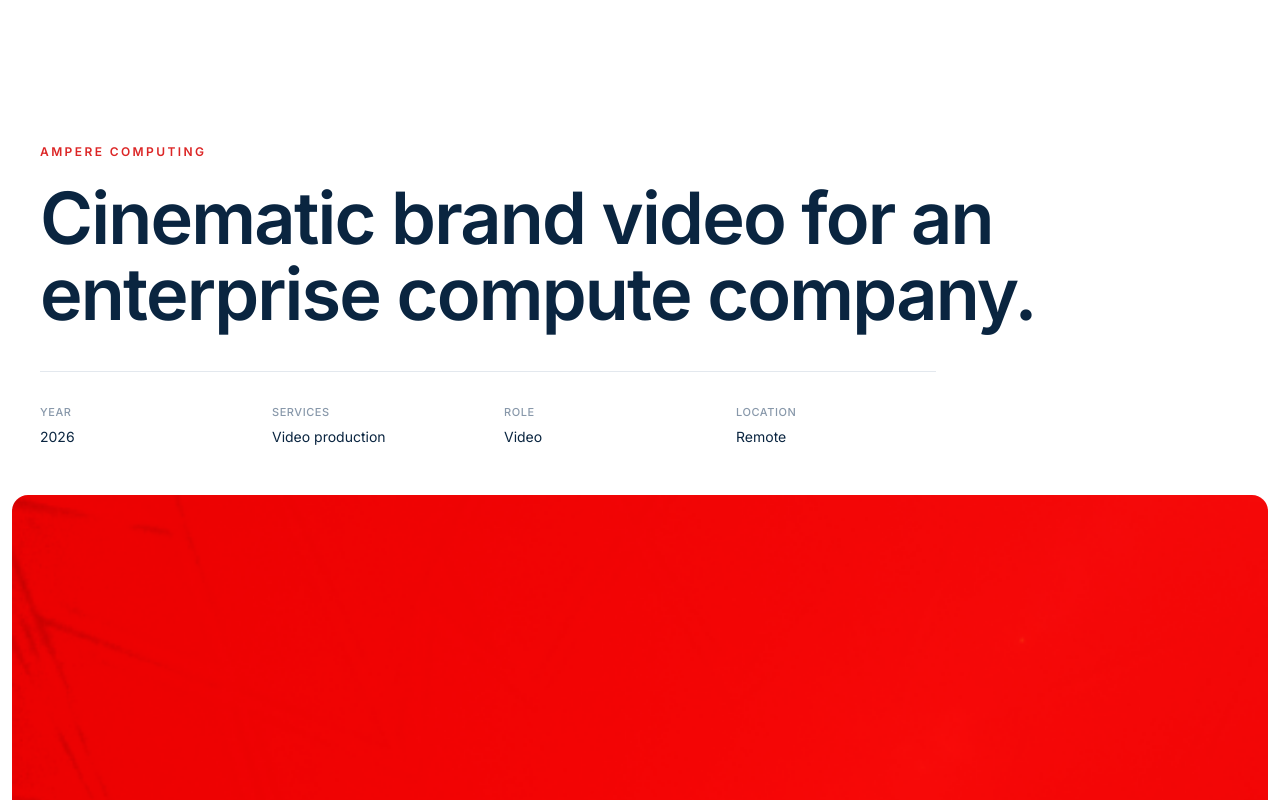
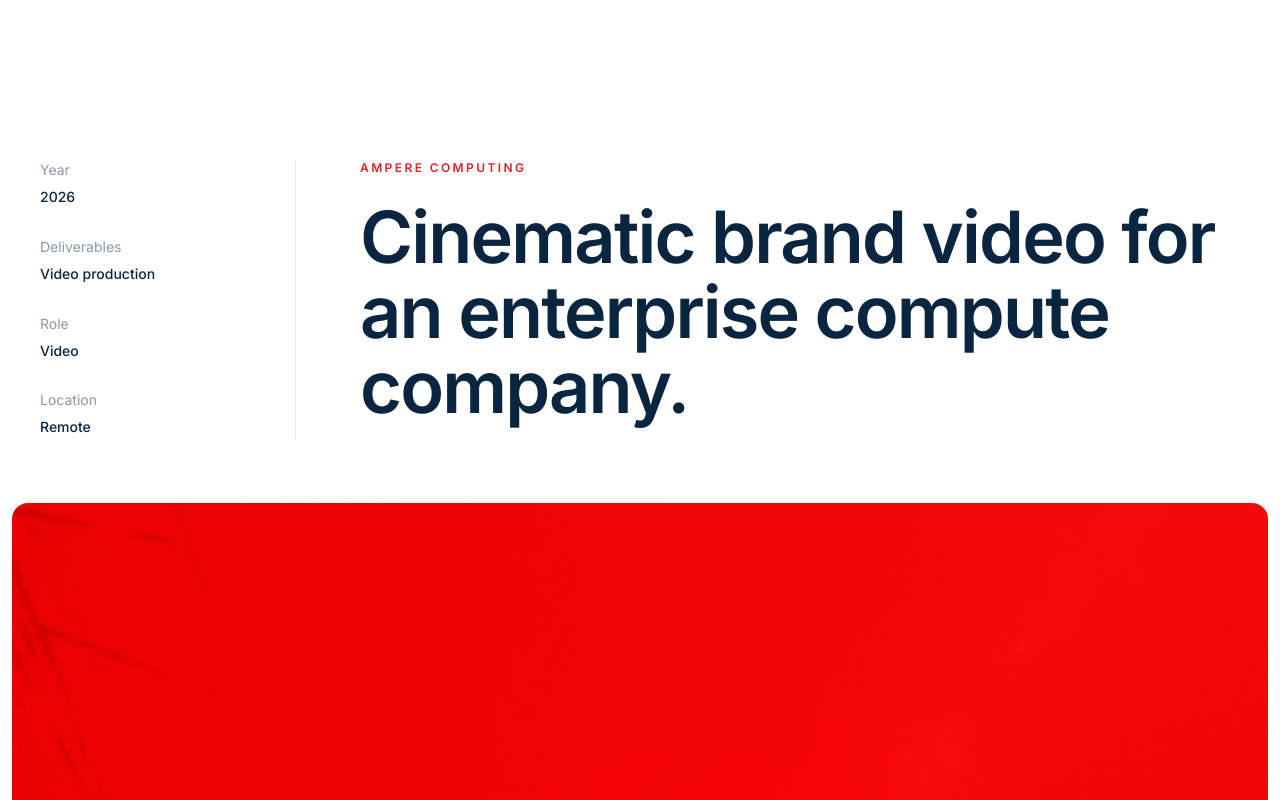
Before and after one commit to jamil-theready/the-ready-consult-website, a Next.js app: page /work/ampere in a window 1280 px wide. Shown: the top 800 px of the page. Built offline with nearby package versions, Linux system fonts and the light colour scheme.

Commit message:
style: Analogue-style hero — left meta rail + giant headline

```diff
--- a/src/components/work/BlockHero.tsx
+++ b/src/components/work/BlockHero.tsx
@@ -1,10 +1,10 @@
 import type { CaseMeta, Media } from "@/lib/work-types";
 
-function MetaItem({ label, value }: { label: string; value: string }) {
+function RailItem({ label, children }: { label: string; children: React.ReactNode }) {
   return (
     <div>
-      <dt className="text-[11px] font-medium uppercase tracking-wider text-gray-400">{label}</dt>
-      <dd className="mt-1.5 text-sm text-navy">{value}</dd>
+      <p className="text-sm text-gray-400">{label}</p>
+      <div className="mt-1.5 text-sm font-medium text-navy leading-relaxed">{children}</div>
     </div>
   );
 }
@@ -13,25 +13,36 @@
   client, headline, meta, media,
 }: { client: string; headline: string; meta: CaseMeta; media: Media }) {
   return (
-    <header className="pt-32 sm:pt-36 pb-8">
-      <div className="max-w-[1400px] mx-auto px-6 sm:px-10">
-        <p className="text-xs font-semibold uppercase tracking-[0.2em] text-blue">{client}</p>
-        <h1 className="mt-5 max-w-5xl text-4xl sm:text-6xl lg:text-7xl font-semibold text-navy leading-[1.05] tracking-tight">
-          {headline}
-        </h1>
-        <dl className="mt-10 grid grid-cols-2 md:grid-cols-4 gap-x-8 gap-y-6 border-t border-gray-200 pt-8 max-w-4xl">
-          <MetaItem label="Year" value={meta.year} />
-          <MetaItem label="Services" value={meta.services.join(", ")} />
-          {meta.role && <MetaItem label="Role" value={meta.role} />}
-          {meta.location && <MetaItem label="Location" value={meta.location} />}
-        </dl>
+    <header className="pt-36 sm:pt-40 pb-16">
+      <div className="max-w-[1400px] mx-auto px-6 sm:px-10 flex flex-col md:flex-row gap-10 md:gap-16">
+        {/* Left meta rail */}
+        <aside className="md:w-56 lg:w-64 shrink-0 md:border-r md:border-gray-200 md:pr-10 space-y-7">
+          <RailItem label="Year">{meta.year}</RailItem>
+          <RailItem label="Deliverables">
+            <ul className="space-y-0.5">
+              {meta.services.map((s, i) => <li key={i}>{s}</li>)}
+            </ul>
+          </RailItem>
+          {meta.role && <RailItem label="Role">{meta.role}</RailItem>}
+          {meta.location && <RailItem label="Location">{meta.location}</RailItem>}
+        </aside>
+
+        {/* Giant headline */}
+        <div className="flex-1">
+          <p className="text-xs font-semibold uppercase tracking-[0.2em] text-blue mb-6">{client}</p>
+          <h1 className="text-4xl sm:text-6xl lg:text-7xl font-semibold text-navy leading-[1.04] tracking-tight">
+            {headline}
+          </h1>
+        </div>
       </div>
+
+      {/* Full-bleed framed hero image */}
       {media.src && (
-        <div className="mt-12 px-2 sm:px-3">
+        <div className="mt-16 px-2 sm:px-3">
           <img
             src={media.src}
             alt={media.alt}
-            className="w-full h-[60vh] sm:h-[82vh] object-cover object-top rounded-2xl"
+            className="w-full h-[60vh] sm:h-[88vh] object-cover object-top rounded-2xl"
           />
         </div>
       )}
```
